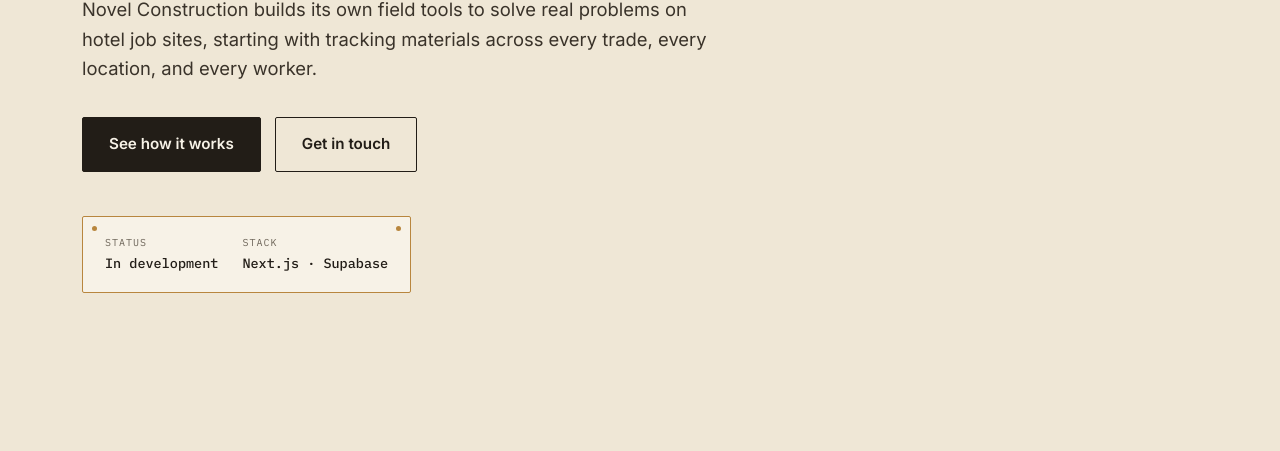
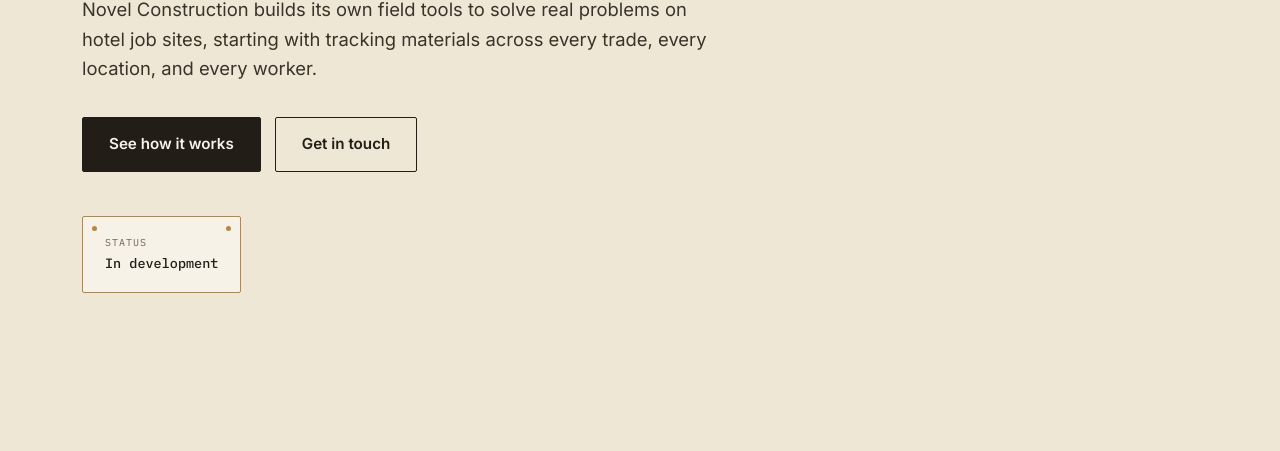
Before and after one commit to mil2damax/novel-construction, a plain HTML site: page tech.html in a window 1280 px wide. Shown: the part 349-800 px from the top of the page. Drawn offline with Linux system fonts and the light colour scheme.

Commit message:
Add files via upload

```diff
--- a/tech.html
+++ b/tech.html
@@ -210,7 +210,6 @@
         </div>
         <div class="plaque">
           <div class="plaque-item"><span class="label">Status</span><span class="val">In development</span></div>
-          <div class="plaque-item"><span class="label">Stack</span><span class="val">Next.js · Supabase</span></div>
         </div>
       </div>
     </div>
```
